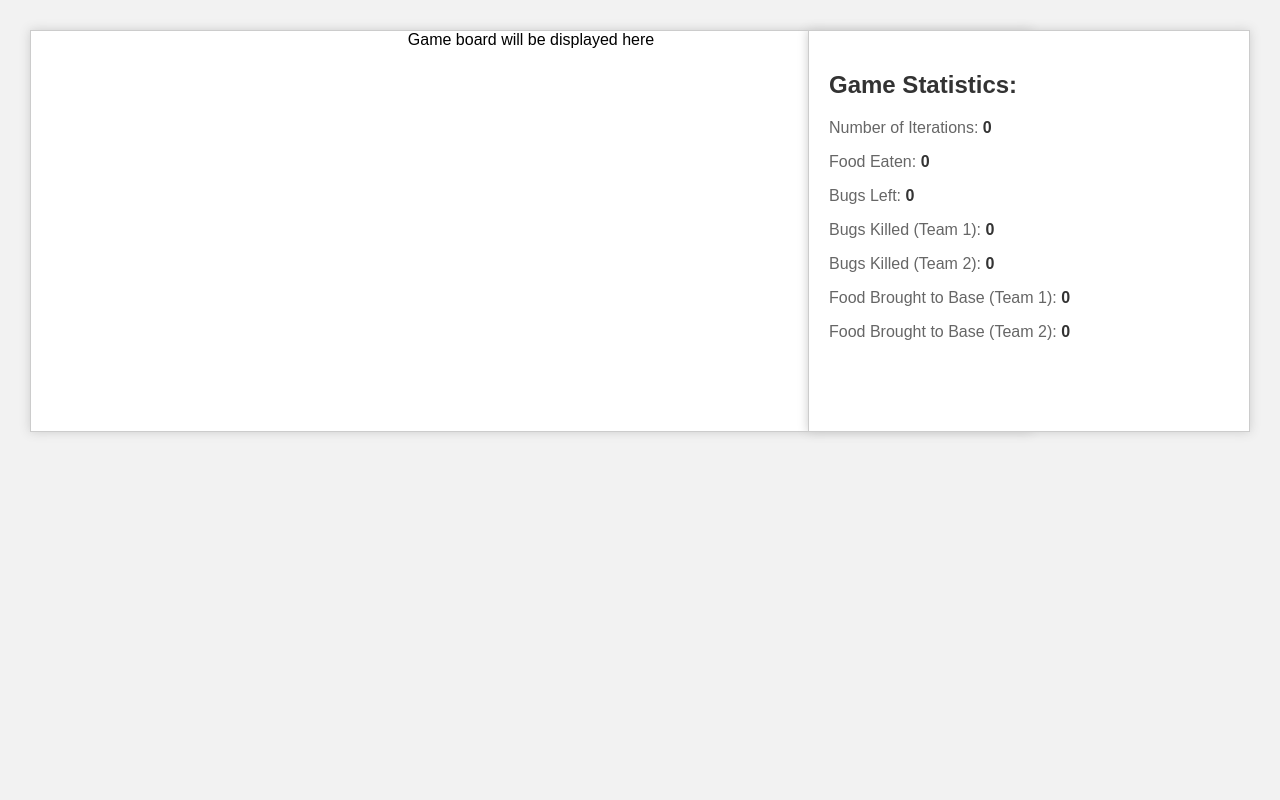
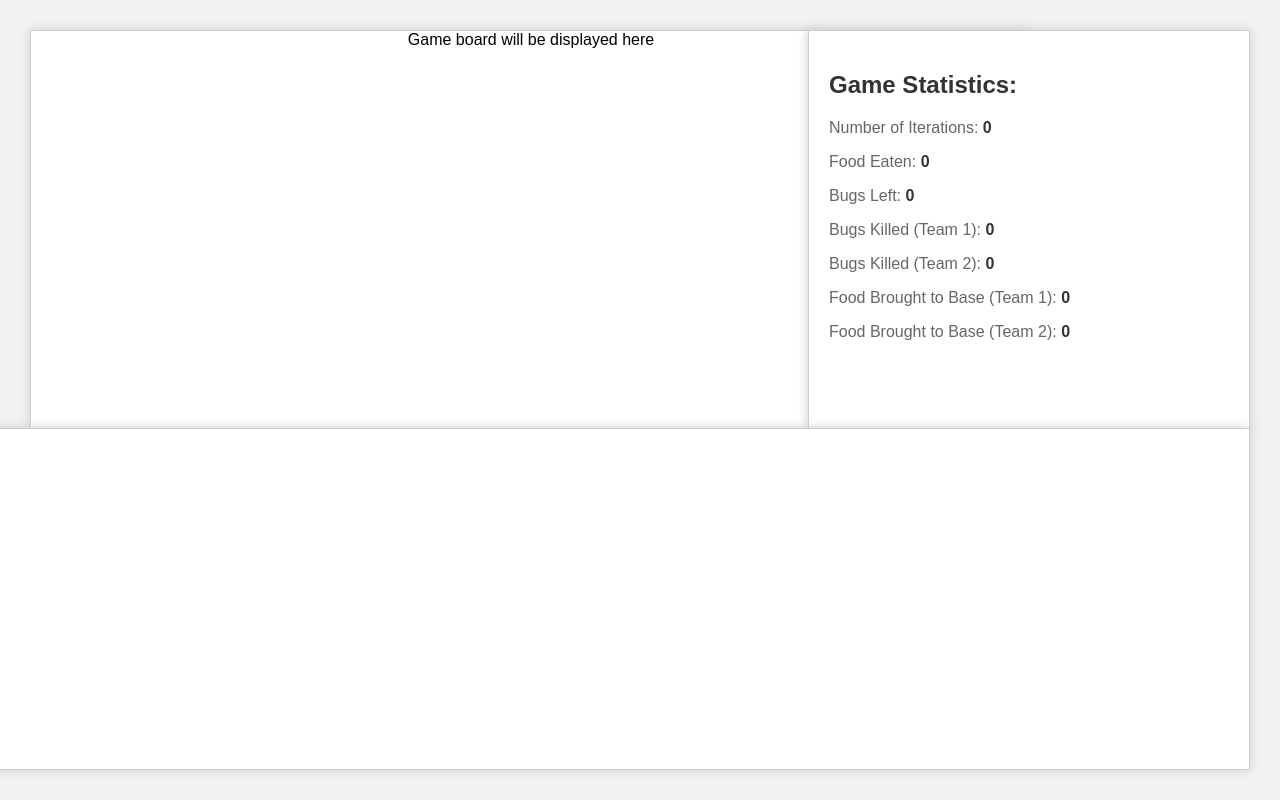
Before and after one commit to markprudnikov/se-hosting, a plain HTML site: page src/pages/home.html in a window 1280 px wide. Drawn offline with Linux system fonts and the light colour scheme.

Commit message:
added log area

```diff
--- a/src/pages/home.html
+++ b/src/pages/home.html
@@ -42,6 +42,20 @@
         margin-right: 30px;
         text-align: left;
     }
+    #log {
+        width: 1435px;
+        height: 300px;
+        padding: 20px;
+        background-color: #fff;
+        border: 1px solid #ccc;
+        box-shadow: 0 0 10px #ccc;
+        position: absolute;
+        bottom: 0;
+        right: 0;
+        margin-bottom: 30px;
+        margin-right: 30px;
+        text-align: left;
+    }
     h2 {
         color: #333;
         font-size: 24px;
@@ -71,5 +85,9 @@
 		<p>Food Brought to Base (Team 1): <span id="team1-food-brought">0</span></p>
 		<p>Food Brought to Base (Team 2): <span id="team2-food-brought">0</span></p>
 	</div>
+	<div id="log">
+		<h2>Game Log:</h2>
+		<textarea readonly></textarea>
+	</div>
 </body>
 </html>
```
